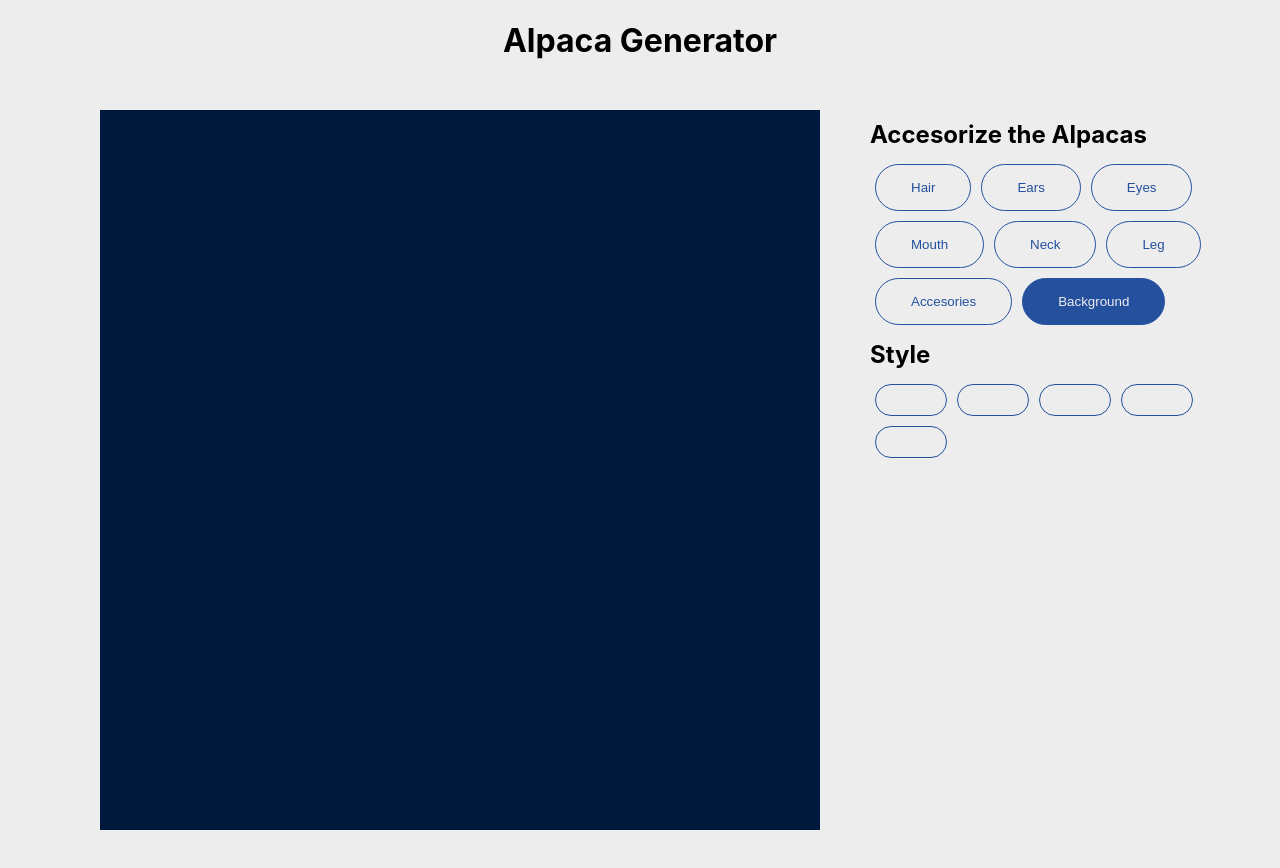
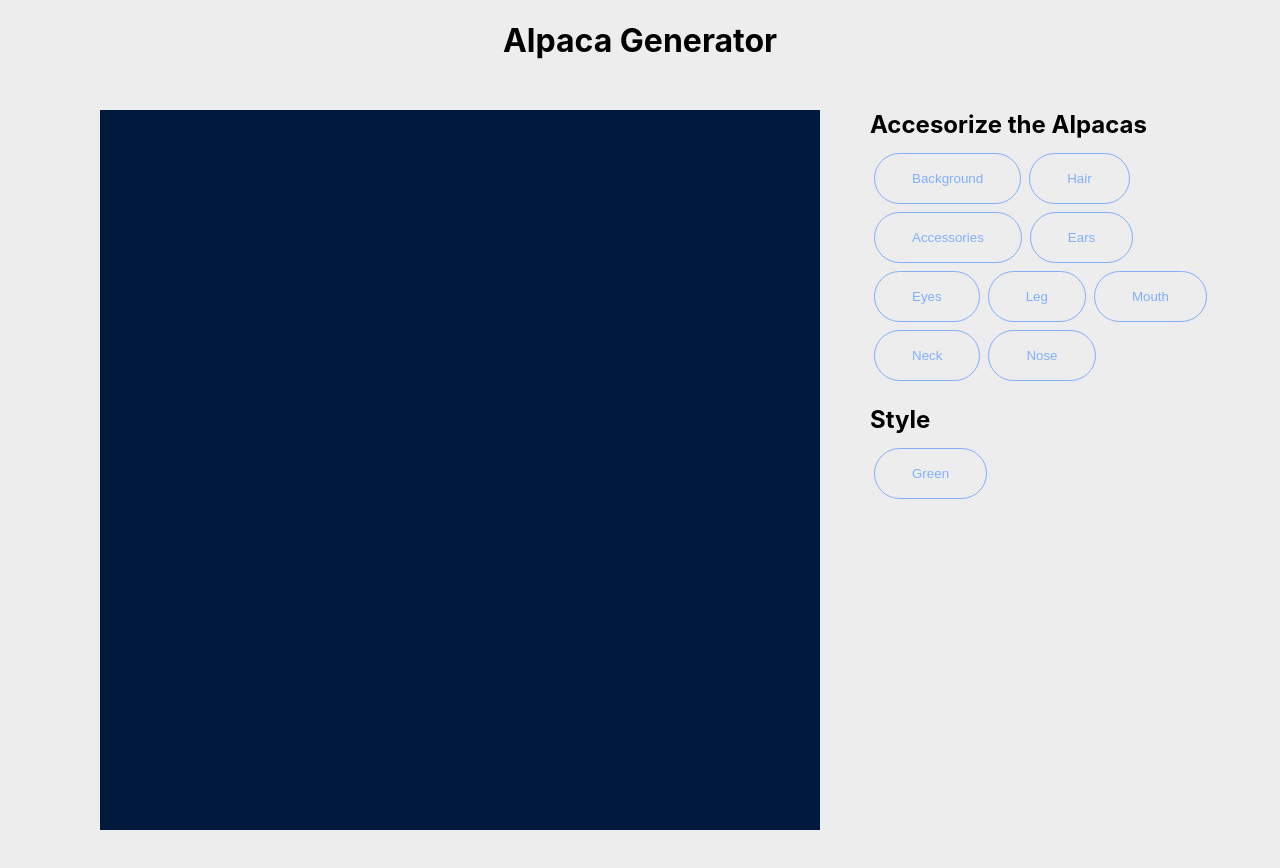
Before and after one commit to aakeohane/alpaca-generator, a React (Create React App) app: page / in a window 1280 px wide. Both pictures are taken after a click on the button "Background". Shown: the top 868 px of the page. Built offline with nearby package versions, Linux system fonts and the light colour scheme.

Commit message:
added button options to each category button

```diff
--- a/src/App.js
+++ b/src/App.js
@@ -1,34 +1,61 @@
+import { useState } from "react";
+import CategoryButton from "./components/CategoryButton";
+import StyleButton from "./components/StyleButton";
+import { stylesData } from "./Data/Styles";
 
 
 function App() {
+
+  const [styleOptions, setStyleOptions] = useState([])
+
+
+
+
+  const styleButtons = styleOptions.map(item => {
+      return (
+        <StyleButton
+          name={item.name}
+          pic={item.pic}
+        />
+      )
+    })
+
+  function generateStyleOptions(category) {
+    // const optionsArray = []
+    stylesData[category].map(item => {
+      return setStyleOptions([...styleOptions, item])
+    })
+
+  }
+
+  const categoryButtons = Object.keys(stylesData).map(item => {
+    return (
+      <CategoryButton
+        name={item}
+        generateStyleOptions={() => generateStyleOptions(item)}
+      />
+    )
+  })
+
   return (
     <div className="App">
       <h1>Alpaca Generator</h1>
       <div className="main-content">
         <div className="alpaca-img-container">
-          <img src={require("./img/alpaca/backgrounds/darkblue70.png").default} alt="darkblue background" />
+          <img src={stylesData.Background[2].pic} alt="darkblue background" />
         </div>
         <div className="styling-container">
           <div className="category-container">
             <h2>Accesorize the Alpacas</h2>
-            <div className="category-btn-container">
-              <button>Hair</button>
-              <button>Ears</button>
-              <button>Eyes</button>
-              <button>Mouth</button>
-              <button>Neck</button>
-              <button>Leg</button>
-              <button>Accesories</button>
-              <button>Background</button>
+            <div className="category-btns-container">
+              {categoryButtons}
             </div>
           </div>
           <div className="style-options-container">
             <h2>Style</h2>
-            <button></button>
-            <button></button>
-            <button></button>
-            <button></button>
-            <button></button>
+            <div className="style-btns-container">
+              {styleButtons}
+            </div>
           </div>
         </div>
       </div>
--- /dev/null
+++ b/src/Data/Styles.js
@@ -0,0 +1,225 @@
+import blue50 from '../img/alpaca/backgrounds/blue50.png';
+import blue60 from '../img/alpaca/backgrounds/blue60.png';
+import darkblue70 from '../img/alpaca/backgrounds/darkblue70.png';
+import red50 from '../img/alpaca/backgrounds/red50.png';
+import red70 from '../img/alpaca/backgrounds/red70.png';
+import yellow50 from '../img/alpaca/backgrounds/yellow50.png';
+import green60 from '../img/alpaca/backgrounds/green60.png';
+
+import hairDefault from '../img/alpaca/hair/default.png';
+import bangs from '../img/alpaca/hair/bang.png';
+import curls from '../img/alpaca/hair/curls.png';
+import quiff from '../img/alpaca/hair/quiff.png';
+import elegant from '../img/alpaca/hair/elegant.png';
+import fancy from '../img/alpaca/hair/fancy.png';
+import short from '../img/alpaca/hair/short.png';
+
+import earsDefault from '../img/alpaca/ears/default.png';
+import tiltBackward from '../img/alpaca/ears/tilt-backward.png';
+import tiltForward from '../img/alpaca/ears/tilt-forward.png';
+
+import eyesDefault from '../img/alpaca/eyes/default.png';
+import angry from '../img/alpaca/eyes/angry.png';
+import naughty from '../img/alpaca/eyes/naughty.png';
+import panda from '../img/alpaca/eyes/panda.png';
+import smart from '../img/alpaca/eyes/smart.png';
+
+import legDefault from '../img/alpaca/leg/default.png';
+import bubbleTea from '../img/alpaca/leg/bubble-tea.png';
+import gameConsole from '../img/alpaca/leg/game-console.png';
+import cookie from '../img/alpaca/leg/cookie.png';
+
+import mouthDefault from '../img/alpaca/mouth/default.png';
+import astonished from '../img/alpaca/mouth/astonished.png';
+import eating from '../img/alpaca/mouth/eating.png';
+import laugh from '../img/alpaca/mouth/laugh.png';
+import tongue from '../img/alpaca/mouth/tongue.png';
+
+import neckDefault from '../img/alpaca/neck/default.png';
+import bendBackward from '../img/alpaca/neck/bend-backward.png';
+import bendForward from '../img/alpaca/neck/bend-forward.png';
+
+import accessoriesDefault from '../img/alpaca/accessories/headphone.png';
+import earings from '../img/alpaca/accessories/earings.png';
+import flower from '../img/alpaca/accessories/flower.png';
+import glasses from '../img/alpaca/accessories/glasses.png';
+
+import noseDefault from '../img/alpaca/nose.png';
+
+
+export const stylesData = {
+  Background: [
+    {
+      name: 'Blue',
+      pic: blue50,
+    },
+    {
+      name: 'Light Blue',
+      pic: blue60,
+    },
+    {
+      name: 'Dark Blue',
+      pic: darkblue70,
+    },
+    {
+      name: 'Orange',
+      pic: red50,
+    },
+    {
+      name: 'Red',
+      pic: red70,
+    },
+    {
+      name: 'Yellow',
+      pic: yellow50,
+    },
+    {
+      name: 'Green',
+      pic: green60,
+    },
+  ],
+  Hair: [
+    {
+      name: 'Default',
+      pic: hairDefault,
+    },
+    {
+      name: 'Curls',
+      pic: curls,
+    },
+    {
+      name: 'Quiff',
+      pic: quiff,
+    },
+    {
+      name: 'Bangs',
+      pic: bangs,
+    },
+    {
+      name: 'Elegant',
+      pic: elegant,
+    },
+    {
+      name: 'Fancy',
+      pic: fancy,
+    },
+    {
+      name: 'Short',
+      pic: short,
+    },
+  ],
+  Accessories: [
+    {
+      name: 'Headphones',
+      pic: accessoriesDefault,
+    },
+    {
+      name: 'Earings',
+      pic: earings,
+    },
+    {
+      name: 'Flower',
+      pic: flower,
+    },
+    {
+      name: 'Glasses',
+      pic: glasses,
+    },
+  ],
+  Ears: [
+    {
+      name: 'Default',
+      pic: earsDefault,
+    },
+    {
+      name: 'Tilt-Backward',
+      pic: tiltBackward,
+    },
+    {
+      name: 'Tilt-Forward',
+      pic: tiltForward,
+    },
+  ],
+  Eyes: [
+    {
+      name: 'Default',
+      pic: eyesDefault,
+    },
+    {
+      name: 'Angry',
+      pic: angry,
+    },
+    {
+      name: 'Naughty',
+      pic: naughty,
+    },
+    {
+      name: 'Panda',
+      pic: panda,
+    },
+    {
+      name: 'Smart',
+      pic: smart,
+    },
+  ],
+  Leg: [
+    {
+      name: 'Default',
+      pic: legDefault,
+    },
+    {
+      name: 'Bubble Tea',
+      pic: bubbleTea,
+    },
+    {
+      name: 'Cookie',
+      pic: cookie,
+    },
+    {
+      name: 'Game Console',
+      pic: gameConsole,
+    },
+  ],
+  Mouth: [
+    {
+      name: 'Default',
+      pic: mouthDefault,
+    },
+    {
+      name: 'Astonished',
+      pic: astonished,
+    },
+    {
+      name: 'Eating',
+      pic: eating,
+    },
+    {
+      name: 'Laugh',
+      pic: laugh,
+    },
+    {
+      name: 'Tongue',
+      pic: tongue,
+    },
+  ],
+  Neck: [
+    {
+      name: 'Default',
+      pic: neckDefault,
+    },
+    {
+      name: 'Bend Backwards',
+      pic: bendBackward,
+    },
+    {
+      name: 'Bend Forwards',
+      pic: bendForward,
+    },
+  ],
+  Nose: [
+    {
+      name: 'Default',
+      pic: noseDefault,
+    },
+  ],
+};
--- /dev/null
+++ b/src/components/CategoryButton.js
@@ -0,0 +1,5 @@
+export default function CategoryButton(props) {
+  return (
+      <button onClick={props.generateStyleOptions}>{props.name}</button>
+  )
+}
--- /dev/null
+++ b/src/components/StyleButton.js
@@ -0,0 +1,5 @@
+export default function StyleButton(props) {
+  return (
+      <button>{props.name}</button>
+  )
+}
--- a/src/index.css
+++ b/src/index.css
@@ -1,3 +1,7 @@
+html {
+  box-sizing: border-box;
+}
+
 body {
   margin: 0;
   font-family: -apple-system, BlinkMacSystemFont, "Segoe UI", "Roboto", "Oxygen",
@@ -28,31 +32,25 @@ h2 {
 }
 
 .styling-container > div {
-  margin: 10px 0;
+  margin-bottom: 20px;
   width: 100%;
   max-width: 400px;
 }
 
 button {
   background-color: transparent;
-  border: 1.5px solid #24509d;
-  color: #24509d;
+  outline: 1.5px solid #80b0f8;
+  color: #80b0f8;
   border-radius: 25px;
+  border: 2px solid transparent;
   padding: 15px 35px;
   margin: 5px;
   box-shadow: none;
+  box-sizing: border-box;
 }
 
 button:hover {
-  border: 2.5px solid #24509d;
+  outline: 1.5px solid transparent;
+  border: 2px solid #24509d;
+  color: #24509d;
 }
-
-button:focus {
-  background-color: #24509d;
-  color: #eeedee;
-}
-
-/* button:target {
-  background-color: #24509d;
-
-} */
```
